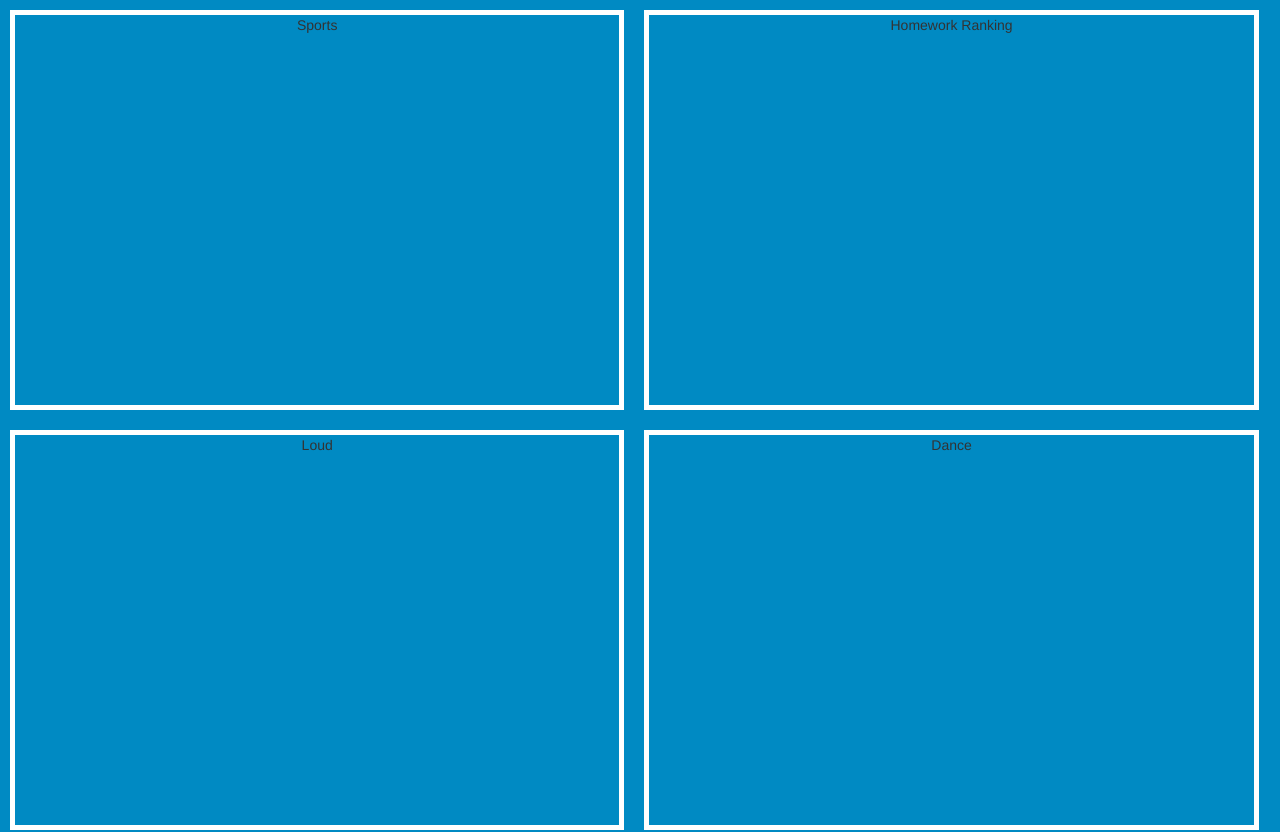
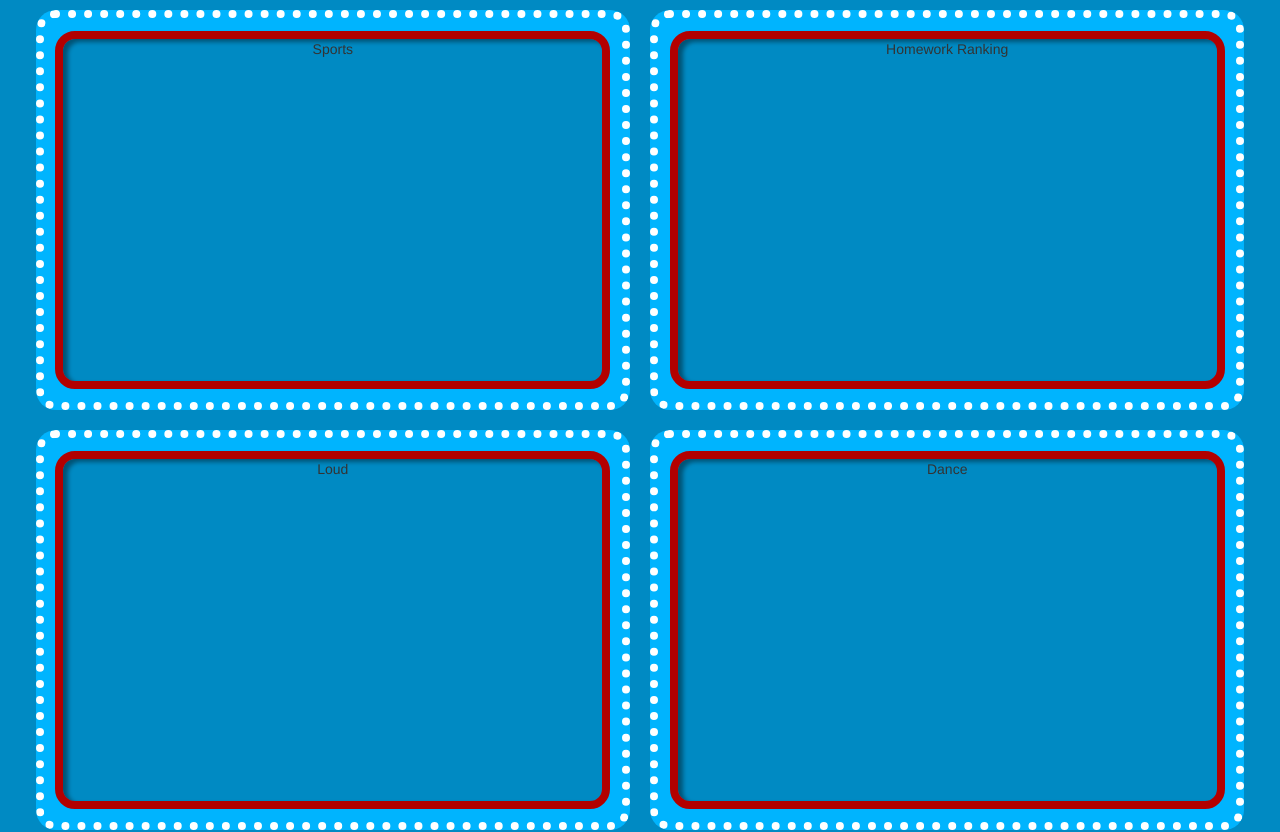
Before and after one commit to karen-edith/clock, a React (Create React App) app in the folder digclock/: page /ThisWeek in a window 1280 px wide. Shown: the top 832 px of the page. Built offline with nearby package versions, Linux system fonts and the light colour scheme.

Commit message:
styling actvities sections

```diff
--- a/digclock/src/ThisWeek.css
+++ b/digclock/src/ThisWeek.css
@@ -1,14 +1,36 @@
-.Sports, .Ranking, .Loud, .Dance, .Announce, .Trips{
-  margin: 0 auto;
+.outer{
   display: inline-block;
   width: 48%;
-  border: 2px solid black;
+  text-align: center;
+  margin: 0 auto;
+}
+
+.Sports, .Ranking, .Loud, .Dance, .Announce, .Trips{
+  display: flex;
+  justify-content: center;
+  align-items: center;
+  margin: 0 auto;
+  border-radius: 20px;
   text-align: center;
   height: 400px;
   margin: 10px;
-  border: 5px solid white;
+  border: 8px dotted white;
+  background-color: #00b4fe;
+}
+
+.inner{
+  margin: 0 auto;
+  text-align: center;
+  width: 96%;
+  border: 8px solid #b30000;
+  border-radius: 20px;
+  height: 358px;
+  background-color: #008ac3;
+  box-shadow: inset 5px 3px 4px rgba(0,0,0,0.4);
 }
 
 .activitiesContainer{
   background-color: #008ac3;
+  text-align: center;
+  margin: 0 auto;
 }
--- a/digclock/src/ThisWeek.jsx
+++ b/digclock/src/ThisWeek.jsx
@@ -5,12 +5,12 @@ class ThisWeek extends Component {
   render() {
     return (
       <div className='activitiesContainer'>
-        <div className='Sports'> Sports </div>
-        <div className='Ranking'> Homework Ranking </div>
-        <div className='Loud'> Loud </div>
-        <div className='Dance'> Dance </div>
-        <div className='Announce'> Announcements </div>
-        <div className='Trips'> Field Trips </div>
+        <div className ='outer'> <div className='Sports'> <div className='inner'> Sports </div> </div> </div>
+        <div className ='outer'> <div className='Ranking'> <div className='inner'> Homework Ranking </div> </div> </div>
+        <div className ='outer'> <div className='Loud'> <div className='inner'> Loud </div> </div> </div>
+        <div className ='outer'> <div className='Dance'> <div className='inner'> Dance </div> </div> </div>
+        <div className ='outer'> <div className='Announce'> <div className='inner'> Announcements </div> </div> </div>
+        <div className ='outer'> <div className='Trips'> <div className='inner'> Field Trips </div> </div> </div>
       </div>
     )
   }
```
